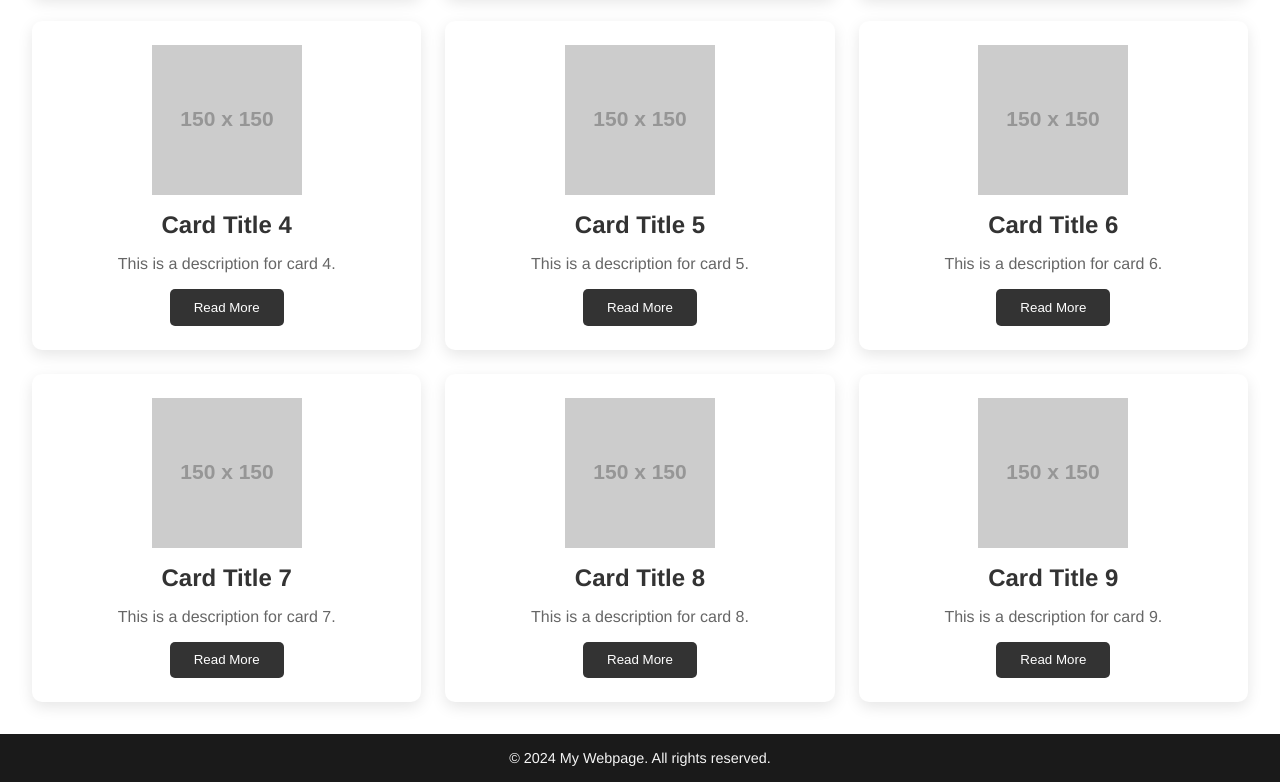
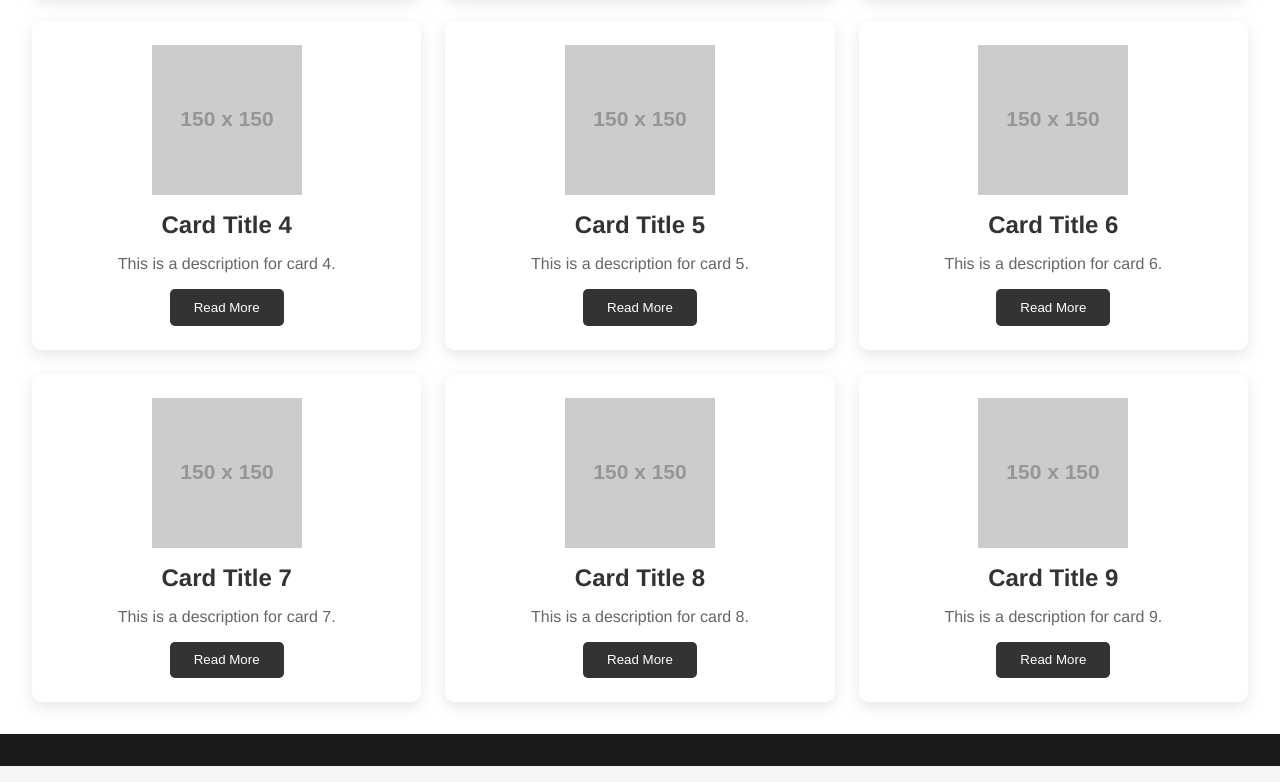
Before and after one commit to deaktibor-gepeszeti/ikt-weboldal, a plain HTML site: page index.html in a window 1280 px wide. Shown: the part 482-1264 px from the top of the page. Drawn offline with Linux system fonts and the light colour scheme; placeholder pictures from the web are drawn by us.

Commit message:
Update index.html

```diff
--- a/index.html
+++ b/index.html
@@ -75,7 +75,7 @@
         </div>
     </main>
     <footer>
-        <p>&copy; 2024 My Webpage. All rights reserved.</p>
+        <p></p>
     </footer>
 </body>
 </html>
```
